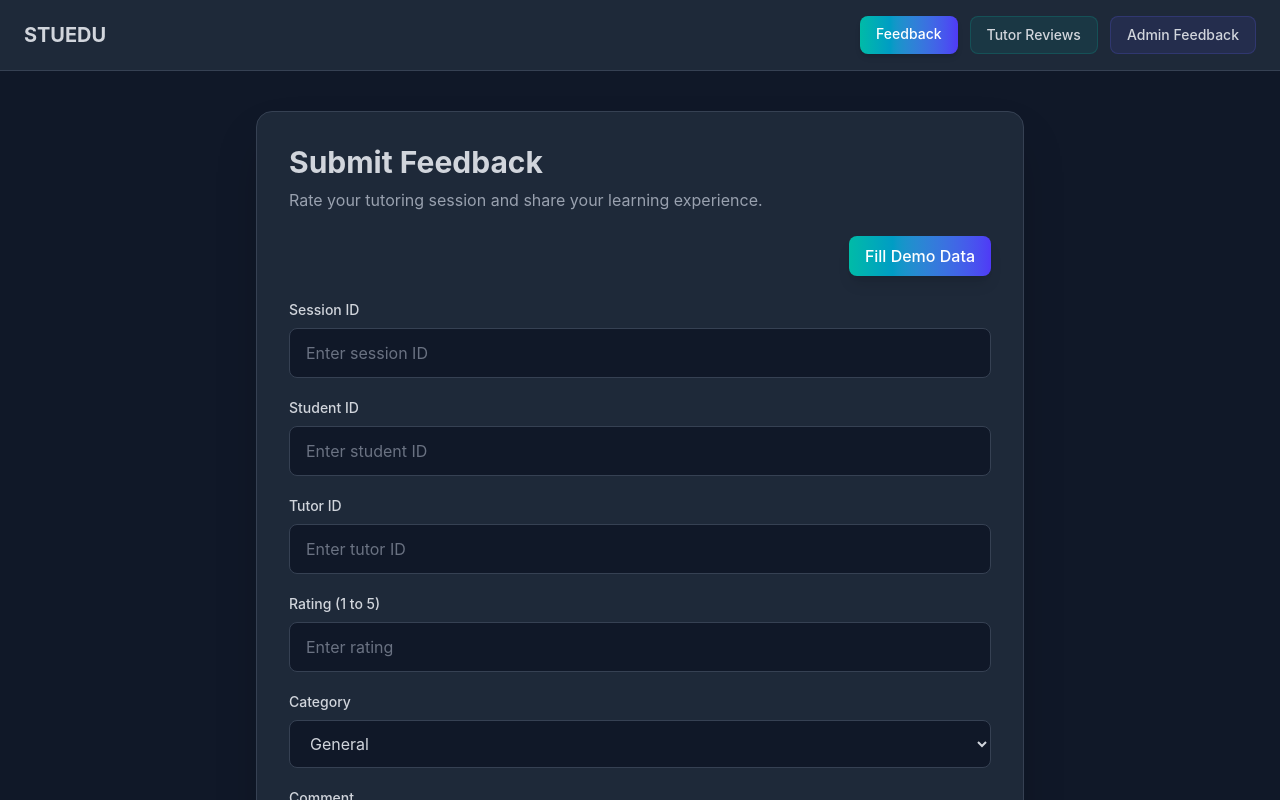
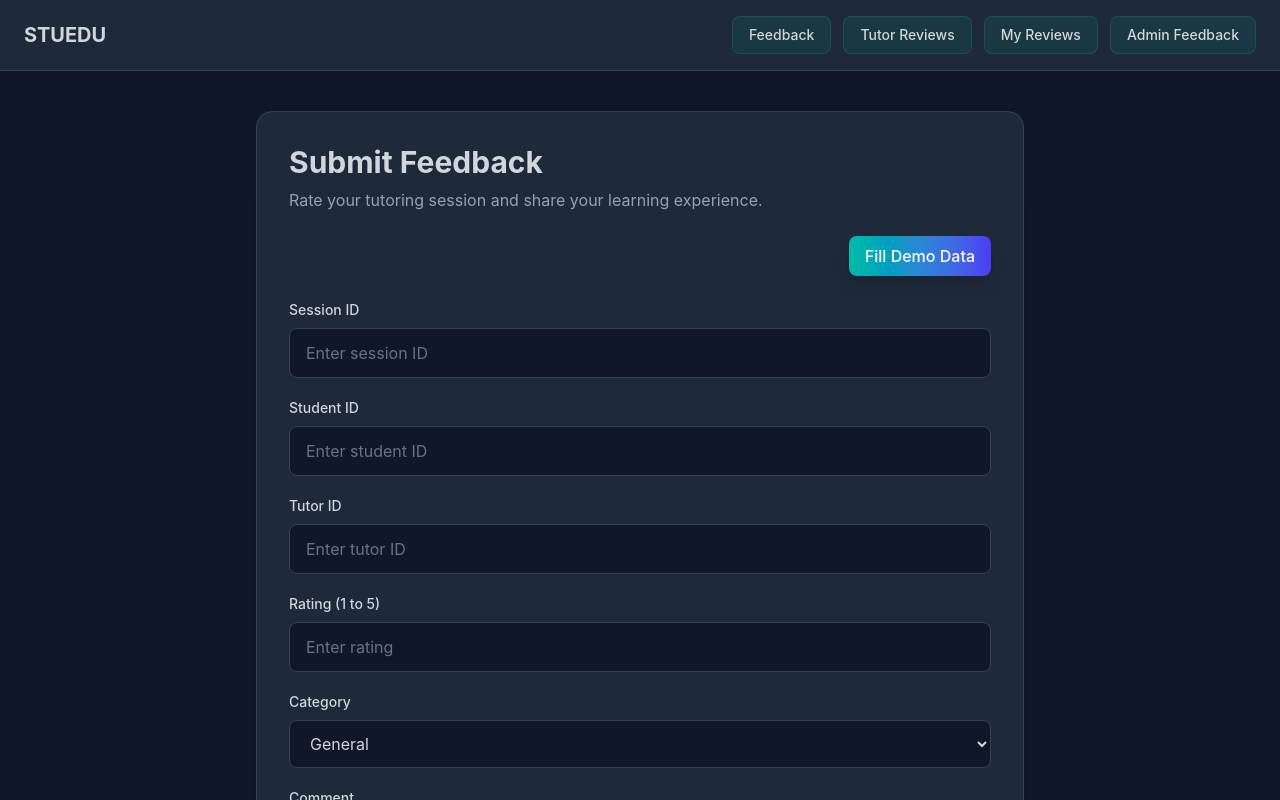
Before and after one commit to Thidas03/ITPM_Project, a React app in the folder frontend/: page / in a window 1280 px wide. Shown: the top 800 px of the page. Built offline with nearby package versions, Linux system fonts and the light colour scheme; the HTML template or start-up script is replaced by a standard one.

Commit message:
Add files via upload

```diff
--- a/frontend/src/App.jsx
+++ b/frontend/src/App.jsx
@@ -1,48 +1,59 @@
-// frontend/src/App.jsx
-
 import React from "react";
-import { BrowserRouter as Router, Routes, Route, Link } from "react-router-dom";
+import { BrowserRouter as Router, Routes, Route, Link, useLocation } from "react-router-dom";
 
 import FeedbackPage from "./pages/FeedbackPage";
 import TutorReviewsPage from "./pages/TutorReviewsPage";
 import AdminFeedbackPage from "./pages/AdminFeedbackPage";
+import MyReviewsPage from "./pages/MyReviewsPage";
 
-function App() {
+const Navbar = () => {
+  const location = useLocation();
+
+  const navClass = (path) =>
+    `rounded-lg px-4 py-2 text-sm font-medium transition ${
+      location.pathname === path
+        ? "bg-gradient-to-r from-teal-500 to-indigo-600 text-white shadow-md"
+        : "border border-teal-500/20 bg-teal-500/10 text-gray-300 hover:bg-teal-500/20"
+    }`;
+
   return (
-    <Router>
-      {/* CHANGED: Tailwind dark themed navbar with required color scheme */}
-      <div className="min-h-screen bg-gray-900">
     <nav className="border-b border-gray-700 bg-gray-800 shadow-lg">
       <div className="mx-auto flex max-w-7xl flex-col gap-4 px-6 py-4 md:flex-row md:items-center md:justify-between">
         <h1 className="text-xl font-bold text-gray-300">STUEDU</h1>
 
         <div className="flex flex-wrap gap-3">
-              <Link
-                to="/feedback"
-                className="rounded-lg bg-gradient-to-r from-teal-500 to-indigo-600 px-4 py-2 text-sm font-medium text-white shadow-md transition hover:scale-[1.02]"
-              >
+          <Link to="/feedback" className={navClass("/feedback")}>
             Feedback
           </Link>
-              <Link
-                to="/tutor-reviews"
-                className="rounded-lg border border-teal-500/20 bg-teal-500/10 px-4 py-2 text-sm font-medium text-gray-300 transition hover:bg-teal-500/20"
-              >
+
+          <Link to="/tutor-reviews" className={navClass("/tutor-reviews")}>
             Tutor Reviews
           </Link>
-              <Link
-                to="/admin-feedback"
-                className="rounded-lg border border-indigo-500/20 bg-indigo-500/10 px-4 py-2 text-sm font-medium text-gray-300 transition hover:bg-indigo-500/20"
-              >
+
+          <Link to="/my-reviews" className={navClass("/my-reviews")}>
+            My Reviews
+          </Link>
+
+          <Link to="/admin-feedback" className={navClass("/admin-feedback")}>
             Admin Feedback
           </Link>
         </div>
       </div>
     </nav>
+  );
+};
+
+function App() {
+  return (
+    <Router>
+      <div className="min-h-screen bg-gray-900">
+        <Navbar />
 
         <Routes>
           <Route path="/" element={<FeedbackPage />} />
           <Route path="/feedback" element={<FeedbackPage />} />
           <Route path="/tutor-reviews" element={<TutorReviewsPage />} />
+          <Route path="/my-reviews" element={<MyReviewsPage />} />
           <Route path="/admin-feedback" element={<AdminFeedbackPage />} />
         </Routes>
       </div>
```
Lines whose indentation alone changed are shown as unchanged.
